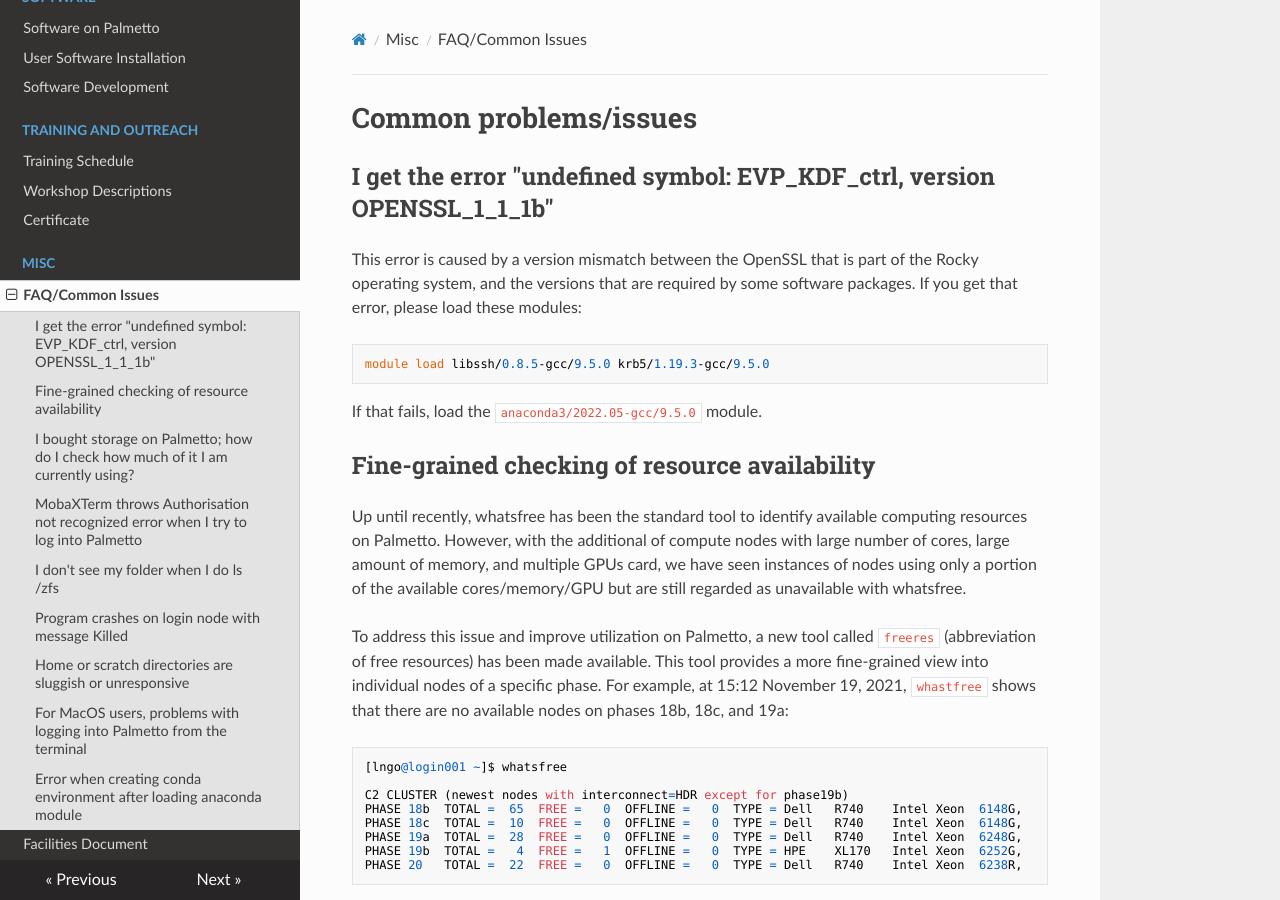
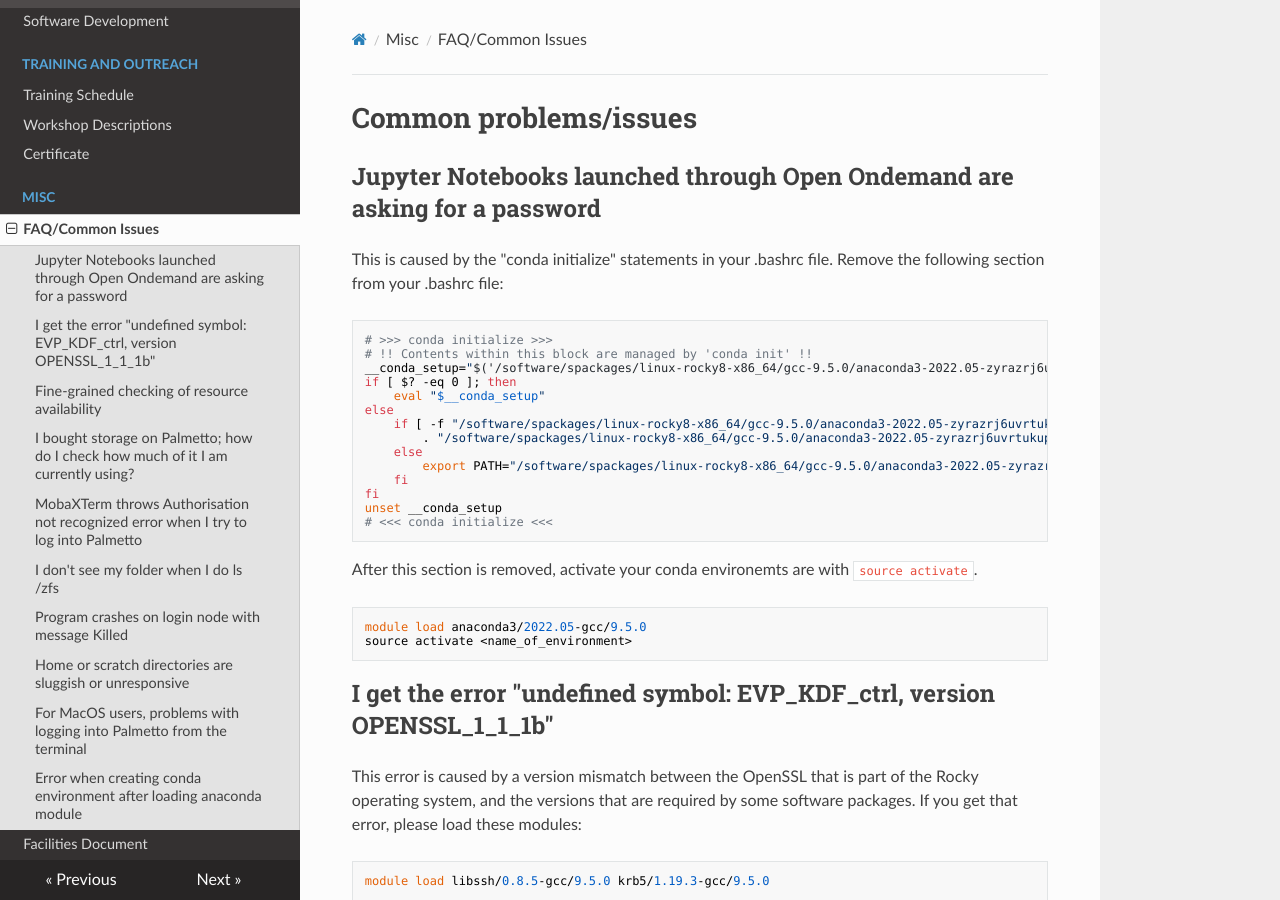
Before and after one commit to clemsonciti/palmetto-documentation, an MkDocs documentation site: the page built from docs/faq/common.md, in a window 1280 px wide and 900 px high. Built offline with MkDocs 1.6.1, drawn with Linux system fonts in a browser that asks for light colours; nearby versions of some CDN libraries.

Commit message:
added jupyter password to faq

```diff
--- a/docs/faq/common.md
+++ b/docs/faq/common.md
@@ -1,4 +1,30 @@
 # Common problems/issues
+
+## Jupyter Notebooks launched through Open Ondemand are asking for a password
+This is caused by the "conda initialize" statements in your .bashrc file.
+Remove the following section from your .bashrc file:
+~~~
+# >>> conda initialize >>>
+# !! Contents within this block are managed by 'conda init' !!
+__conda_setup="$('/software/spackages/linux-rocky8-x86_64/gcc-9.5.0/anaconda3-2022.05-zyrazrj6uvrtukupqzhaslr63w7hj6in/bin/conda' 'shell.bash' 'hook' 2> /dev/null)"
+if [ $? -eq 0 ]; then
+    eval "$__conda_setup"
+else
+    if [ -f "/software/spackages/linux-rocky8-x86_64/gcc-9.5.0/anaconda3-2022.05-zyrazrj6uvrtukupqzhaslr63w7hj6in/etc/profile.d/conda.sh" ]; then
+        . "/software/spackages/linux-rocky8-x86_64/gcc-9.5.0/anaconda3-2022.05-zyrazrj6uvrtukupqzhaslr63w7hj6in/etc/profile.d/conda.sh"
+    else
+        export PATH="/software/spackages/linux-rocky8-x86_64/gcc-9.5.0/anaconda3-2022.05-zyrazrj6uvrtukupqzhaslr63w7hj6in/bin:$PATH"
+    fi
+fi
+unset __conda_setup
+# <<< conda initialize <<<
+~~~
+
+After this section is removed, activate your conda environemts are with `source activate`.
+~~~
+module load anaconda3/2022.05-gcc/9.5.0
+source activate <name_of_environment>
+~~~
 
 ## I get the error "undefined symbol: EVP_KDF_ctrl, version OPENSSL_1_1_1b"
 This error is caused by a version mismatch between the OpenSSL that is part of the Rocky operating system, and the versions that are required by some software packages. If you get that error, please load these modules:
```
